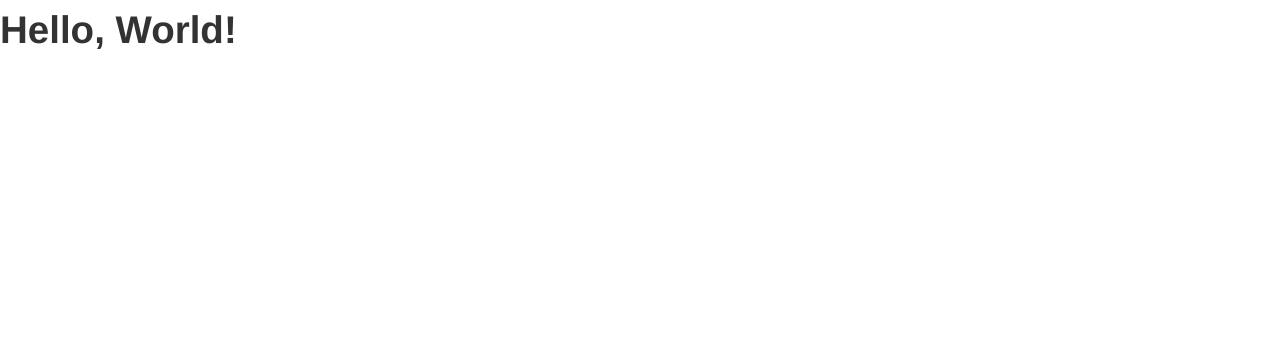
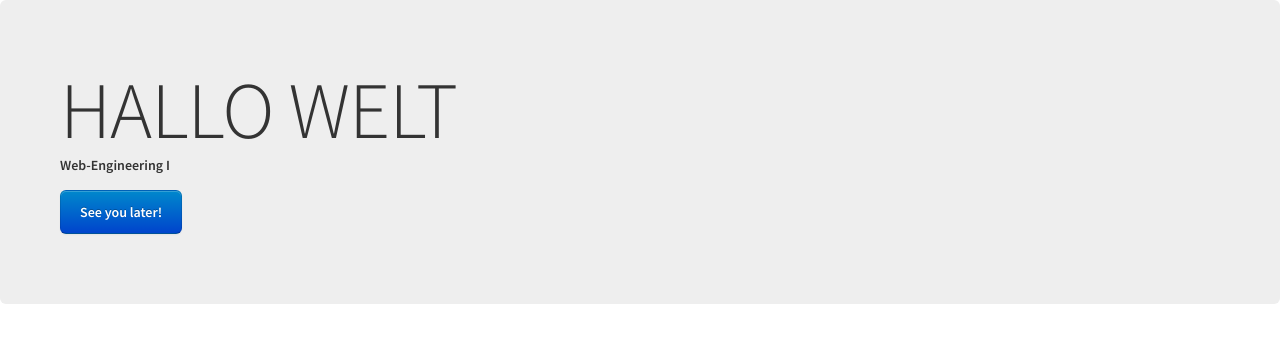
Before and after one commit to anmaniac/webtest2013, a plain HTML site: page bootstrap/index.html in a window 1280 px wide. Drawn offline with nearby package versions, Linux system fonts and the light colour scheme.

Commit message:
First Bootstrap

```diff
--- a/bootstrap/index.html
+++ b/bootstrap/index.html
@@ -9,10 +9,27 @@
 
 
     <head>
-    <title>Bootstrap 101 Template</title>
+    <title>Am HOME</title>
     <meta name="viewport" content="width=device-width, initial-scale=1.0">
     <!-- Bootstrap -->
     <link href="css/bootstrap.min.css" rel="stylesheet" media="screen">
+    <link href='http://fonts.googleapis.com/css?family=Source+Sans+Pro:400,300,600' rel='stylesheet' type='text/css'>
+    <style type="text/css">
+    p, .newFont {
+        font-family: 'Source Sans Pro', sans-serif;
+        font-size: 14px;
+        font-weight: 600;
+    }
+
+
+    .hero-unit h1 {
+        font-family: 'Source Sans Pro', sans-serif;
+        font-size: 80px;
+        font-weight: 300;
+
+
+     }
+    </style>
     </head>
 
 
@@ -28,7 +45,15 @@
     <body>
 
 
-    <h1>Hello, World!</h1>
+        <div class="hero-unit">
+    <h1>HALLO WELT</h1>
+    <p>Web-Engineering I</p>
+    <p>
+    <a class="btn btn-primary btn-large newFont">
+    See you later!
+    </a>
+    </p>
+    </div>
 
 
 
```
